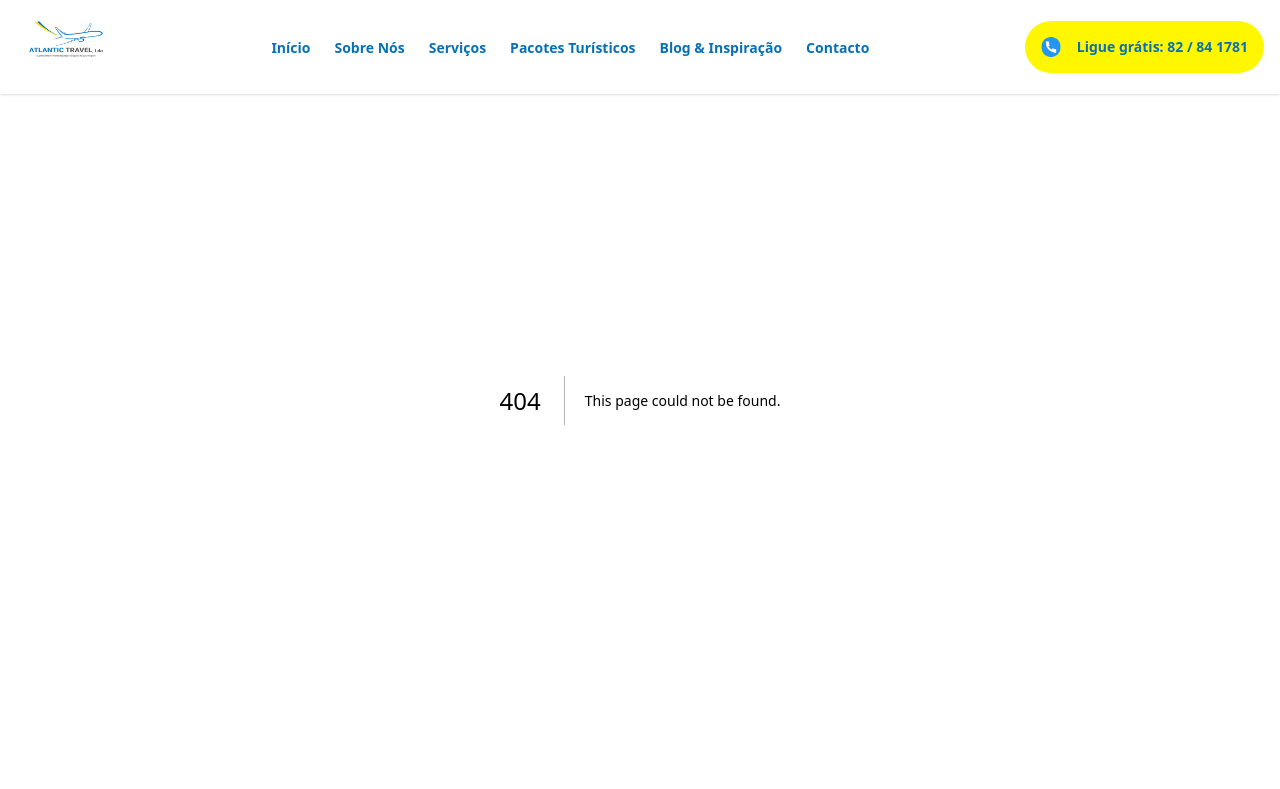
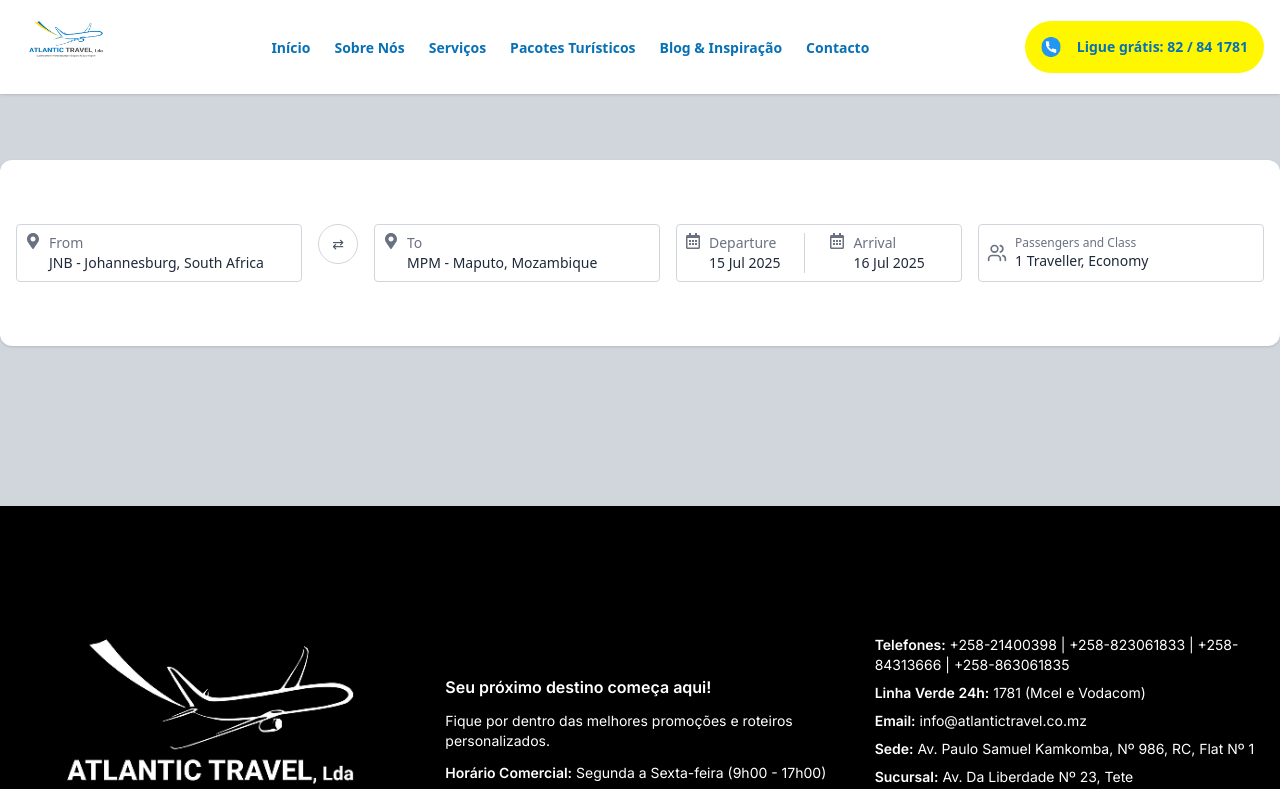
Before and after one commit to Vivaldi-Dev/atlantictravel, a Next.js app in the folder atlantictravel/: page /amadeus in a window 1280 px wide. Before the commit this address had no page. Shown: the top 789 px of the page. Built offline with nearby package versions, Linux system fonts and the light colour scheme.

Commit message:
add new section

```diff
--- /dev/null
+++ b/atlantictravel/src/app/amadeus/page.tsx
@@ -0,0 +1,66 @@
+import React from 'react'
+import { FaMapMarkerAlt } from "react-icons/fa";
+import { FaRegCalendarAlt } from "react-icons/fa";
+import { Users } from "lucide-react";
+
+
+export default function page() {
+    return (
+        <div className='bg-gray-300 py-40'>
+            <div className='max-w-[1440px] mx-auto px-4 bg-white shadow p-16 rounded-xl'>
+                <div className='flex flex-wrap gap-4'>
+                    <div className='flex flex-1 items-stretch gap-2 border p-2 border-gray-300 rounded'>
+                        <FaMapMarkerAlt className="text-gray-500 w-4 h-4" />
+                        <div>
+                            <p className='text-sm text-gray-500'>From</p>
+                            <p className='text-sm text-gray-800'>JNB - Johannesburg, South Africa</p>
+                        </div>
+                    </div>
+
+                    <div className="flex items-center justify-center w-10 h-10 border border-gray-300 rounded-full bg-white">
+                        <span className="text-sm text-gray-600">⇄</span>
+                    </div>
+
+                    <div className='flex flex-1 items-stretch gap-2 border p-2 border-gray-300 rounded'>
+                        <FaMapMarkerAlt className="text-gray-500 w-4 h-4" />
+                        <div>
+                            <p className='text-sm text-gray-500'>To</p>
+                            <p className='text-sm text-gray-800'>MPM - Maputo, Mozambique</p>
+                        </div>
+                    </div>
+
+                    <div className="flex flex-1 items-center border p-2 border-gray-300 rounded">
+                        <div className="flex items-stretch gap-2 pr-4">
+                            <FaRegCalendarAlt className="w-4 h-4 text-gray-500" />
+                            <div>
+                                <p className="text-sm text-gray-500">Departure</p>
+                                <p className="text-sm text-gray-800">15 Jul 2025</p>
+                            </div>
+                        </div>
+
+                        <div className="h-10 w-px bg-gray-300 mx-2"></div>
+
+                        <div className="flex items-stretch gap-2 pl-4">
+                            <FaRegCalendarAlt className="w-4 h-4 text-gray-500" />
+                            <div>
+                                <p className="text-sm text-gray-500">Arrival</p>
+                                <p className="text-sm text-gray-800">16 Jul 2025</p>
+                            </div>
+                        </div>
+                    </div>
+
+                    <div className="flex flex-1 items-center border p-2 border-gray-300 rounded">
+                        <div className='flex items-center gap-2'>
+                            <Users className="w-5 h-5 text-gray-500" />
+                            <div>
+                                <p className="text-xs text-gray-500">Passengers and Class</p>
+                                <p className="text-gray-800 text-sm">1 Traveller, Economy</p>
+                            </div>
+                        </div>
+                    </div>
+                </div>
+            </div>
+        </div>
+
+    )
+}
--- a/atlantictravel/src/app/voos/components/FlightResultsPageClient.tsx
+++ b/atlantictravel/src/app/voos/components/FlightResultsPageClient.tsx
@@ -8,6 +8,7 @@ import Flycard from '../Flycard';
 
 
 export default function FlightResultsPageClient() {
+
   const searchParams = useSearchParams();
   const { search, results, loading: flightLoading } = useFlightSearch();
   const [initialLoad, setInitialLoad] = useState(true);
```
Also changed, not shown: atlantictravel/src/app/voos/Flycard.tsx (+5 -11 lines).
